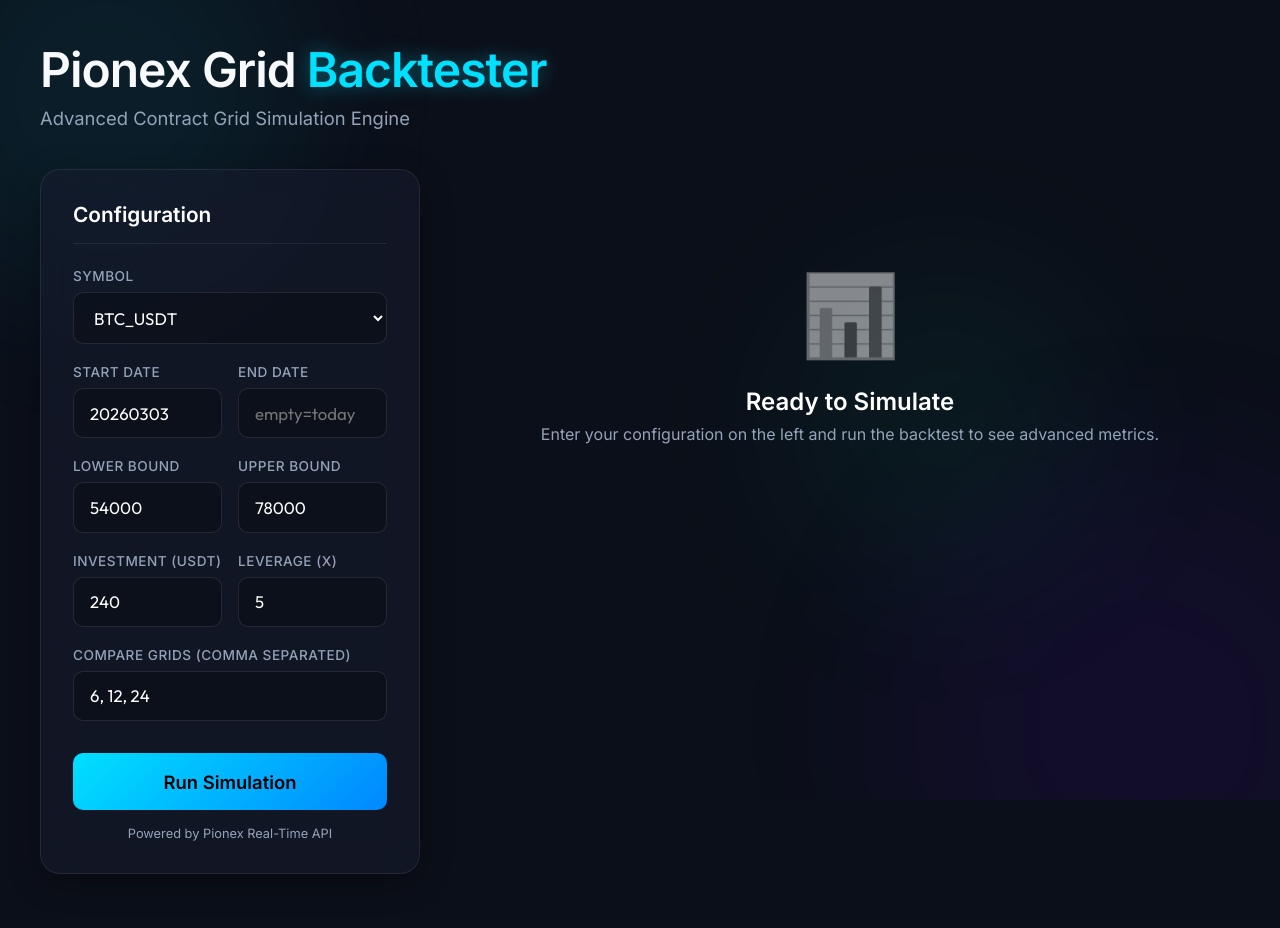
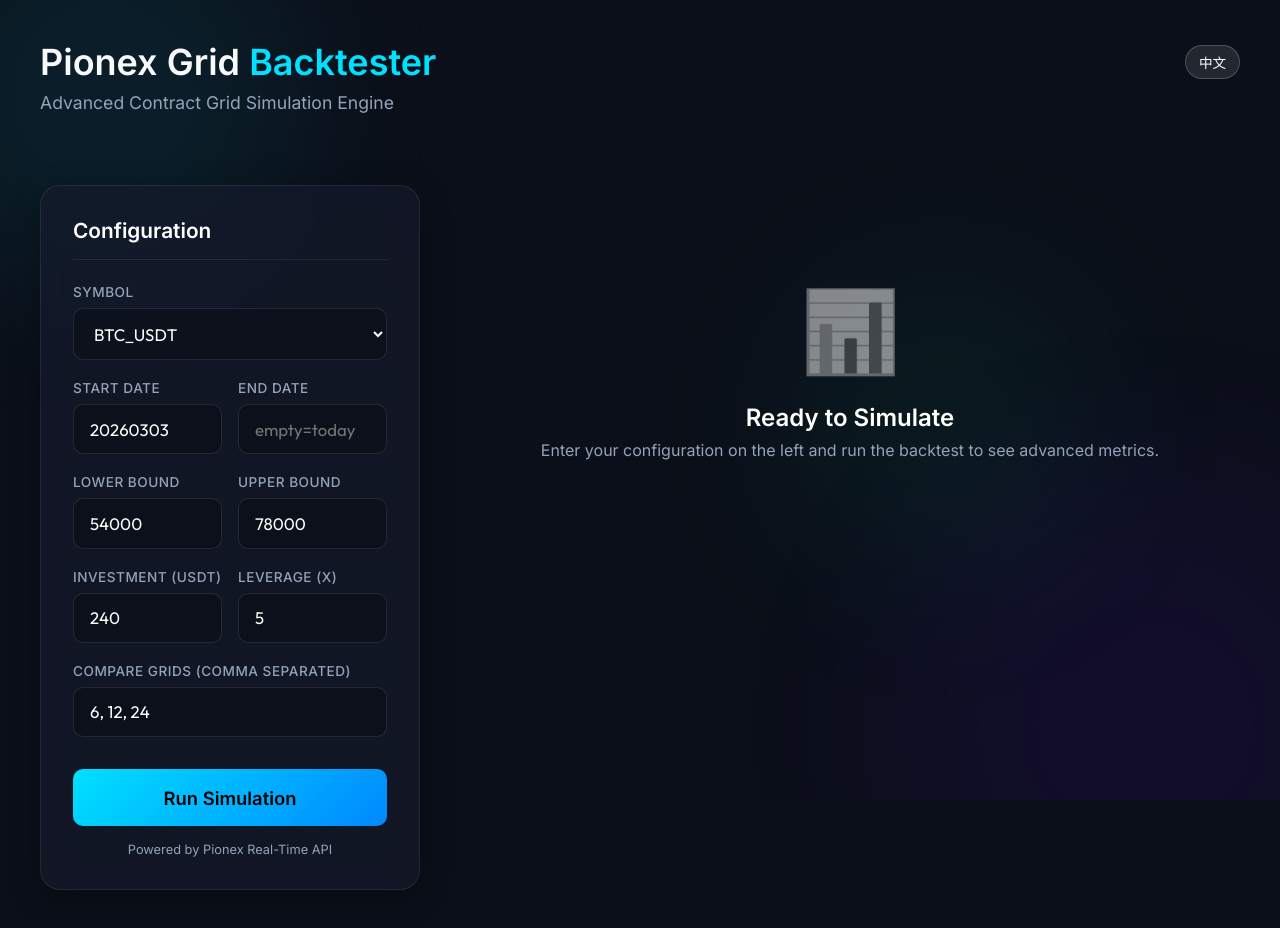
Before and after one commit to whyer123/CryptoGrid_backtester, a plain HTML site: page frontend/index.html in a window 1280 px wide. Drawn offline with Linux system fonts and the light colour scheme.

Commit message:
feat: add i18n English/Chinese toggle

```diff
--- a/frontend/index.html
+++ b/frontend/index.html
@@ -20,22 +20,25 @@
 
     <div class="container">
         <header>
-            <h1>Pionex Grid <span>Backtester</span></h1>
-            <p>Advanced Contract Grid Simulation Engine</p>
+            <div class="header-top">
+                <h1>Pionex Grid <span data-i18n="titleSuffix">Backtester</span></h1>
+                <button id="langToggle" class="lang-btn">中文</button>
+            </div>
+            <p data-i18n="subtitle">Advanced Contract Grid Simulation Engine</p>
         </header>
 
         <main>
             <aside class="config-panel glass-card">
-                <h2>Configuration</h2>
+                <h2 data-i18n="config">Configuration</h2>
                 <form id="backtestForm">
                     <div class="form-group">
-                        <label>Symbol</label>
+                        <label data-i18n="symbol">Symbol</label>
                         <select id="symbol" name="symbol">
                             <option value="BTC_USDT">BTC_USDT</option>
                             <option value="ETH_USDT">ETH_USDT</option>
                             <option value="SOL_USDT">SOL_USDT</option>
                             <option value="SUI_USDT">SUI_USDT</option>
-                            <option value="CUSTOM">Custom...</option>
+                            <option value="CUSTOM" data-i18n="customSymbol">Custom...</option>
                         </select>
                         <input type="text" id="customSymbol" name="customSymbol" class="hidden"
                             placeholder="e.g. DOGE_USDT" style="margin-top: 0.5rem">
@@ -43,49 +46,49 @@
 
                     <div class="form-row">
                         <div class="form-group">
-                            <label>Start Date</label>
+                            <label data-i18n="startDate">Start Date</label>
                             <input type="text" id="start_time" name="start_time" placeholder="YYYYMMDD"
                                 value="20260303">
                         </div>
                         <div class="form-group">
-                            <label>End Date</label>
-                            <input type="text" id="end_time" name="end_time" placeholder="empty=today">
+                            <label data-i18n="endDate">End Date</label>
+                            <input type="text" id="end_time" name="end_time" placeholder="empty=today" data-i18n-placeholder="emptyToday">
                         </div>
                     </div>
 
                     <div class="form-row">
                         <div class="form-group">
-                            <label>Lower Bound</label>
+                            <label data-i18n="lowerBound">Lower Bound</label>
                             <input type="number" id="lower" name="lower" step="any" value="54000">
                         </div>
                         <div class="form-group">
-                            <label>Upper Bound</label>
+                            <label data-i18n="upperBound">Upper Bound</label>
                             <input type="number" id="upper" name="upper" step="any" value="78000">
                         </div>
                     </div>
 
                     <div class="form-row">
                         <div class="form-group">
-                            <label>Investment (USDT)</label>
+                            <label data-i18n="investment">Investment (USDT)</label>
                             <input type="number" id="capital" name="capital" step="any" value="240">
                         </div>
                         <div class="form-group">
-                            <label>Leverage (x)</label>
+                            <label data-i18n="leverage">Leverage (x)</label>
                             <input type="number" id="leverage" name="leverage" step="any" value="5">
                         </div>
                     </div>
 
                     <div class="form-group">
-                        <label>Compare Grids (comma separated)</label>
+                        <label data-i18n="compareGrids">Compare Grids (comma separated)</label>
                         <input type="text" id="grids" name="grids" value="6, 12, 24">
                     </div>
 
                     <button type="submit" class="btn-primary" id="runBtn">
-                        <span class="btn-text">Run Simulation</span>
+                        <span class="btn-text" data-i18n="runSimulation">Run Simulation</span>
                         <div class="spinner hidden" id="spinner"></div>
                     </button>
 
-                    <div style="margin-top: 1rem; font-size: 0.8rem; color: var(--text-muted); text-align: center;">
+                    <div style="margin-top: 1rem; font-size: 0.8rem; color: var(--text-muted); text-align: center;" data-i18n="poweredBy">
                         Powered by Pionex Real-Time API
                     </div>
                 </form>
@@ -102,8 +105,8 @@
 
                 <div id="initialPrompt" class="empty-state">
                     <div class="empty-icon">📊</div>
-                    <h3>Ready to Simulate</h3>
-                    <p>Enter your configuration on the left and run the backtest to see advanced metrics.</p>
+                    <h3 data-i18n="readyTitle">Ready to Simulate</h3>
+                    <p data-i18n="readyDesc">Enter your configuration on the left and run the backtest to see advanced metrics.</p>
                 </div>
             </section>
         </main>
@@ -113,7 +116,7 @@
     <div id="historyModal" class="modal-overlay">
         <div class="modal-content glass-card">
             <div class="modal-header">
-                <h3 id="modalTitle">Match History</h3>
+                <h3 id="modalTitle" data-i18n="matchHistory">Match History</h3>
                 <button id="closeModal" class="close-btn">&times;</button>
             </div>
             <div class="modal-body" id="modalBody">
--- a/frontend/script.js
+++ b/frontend/script.js
@@ -1,6 +1,83 @@
 // 填入您架設後端伺服器的網址 (如果是放在 GitHub Pages，這裡必須填寫您真實的伺服器 IP 或網域)
 // 例如: const BACKEND_URL = 'http://134.xxx.xxx.xxx:8080';
+// 例如: const BACKEND_URL = 'http://134.xxx.xxx.xxx:8080';
 const BACKEND_URL = 'https://whyer123.github.io/CryptoGrid_backtester/'; // 留空則預設為當前網域
+
+const locales = {
+    en: {
+        titleSuffix: "Backtester",
+        subtitle: "Advanced Contract Grid Simulation Engine",
+        config: "Configuration",
+        symbol: "Symbol",
+        customSymbol: "Custom...",
+        startDate: "Start Date",
+        endDate: "End Date",
+        emptyToday: "empty=today",
+        lowerBound: "Lower Bound",
+        upperBound: "Upper Bound",
+        investment: "Investment (USDT)",
+        leverage: "Leverage (x)",
+        compareGrids: "Compare Grids (comma separated)",
+        runSimulation: "Run Simulation",
+        poweredBy: "Powered by Pionex Real-Time API",
+        readyTitle: "Ready to Simulate",
+        readyDesc: "Enter your configuration on the left and run the backtest to see advanced metrics.",
+        matchHistory: "Match History",
+        timeRange: "Time Range",
+        interval: "Interval",
+        startPx: "Start Px",
+        capital: "Capital",
+        grids: "Grids",
+        totalPnl: "Total PNL",
+        gridProfit: "Grid Profit (Matched)",
+        trendPnl: "Trend PNL (Floating)",
+        arbitrageCount: "Arbitrage Count",
+        qtyPerGrid: "Qty per Grid",
+        gridGap: "Grid Gap",
+        times: "times",
+        noArbitrage: "No arbitrage executed yet.",
+        networkError: "Network Error: Make sure backend is running.",
+        unknownError: "Unknown Error from Server",
+        langToggle: "中文"
+    },
+    zh: {
+        titleSuffix: "網格回測",
+        subtitle: "進階合約網格模擬與評估分析引擎",
+        config: "參數設定",
+        symbol: "交易對",
+        customSymbol: "自訂...",
+        startDate: "開始日期",
+        endDate: "結束日期",
+        emptyToday: "留空為今日",
+        lowerBound: "網格下限",
+        upperBound: "網格上限",
+        investment: "總投資額 (USDT)",
+        leverage: "槓桿倍數 (x)",
+        compareGrids: "比較網格數 (用逗號分隔)",
+        runSimulation: "開始回測",
+        poweredBy: "資料來源: Pionex Real-Time API",
+        readyTitle: "準備就緒",
+        readyDesc: "請在左側輸入您的參數，點擊上方按鈕執行回測以查看進階數據。",
+        matchHistory: "歷史套利紀錄",
+        timeRange: "時間範圍",
+        interval: "K線級別",
+        startPx: "開倉價格",
+        capital: "總資金",
+        grids: "格",
+        totalPnl: "總利潤 PNL",
+        gridProfit: "網格利潤 (已掌握)",
+        trendPnl: "浮動盈虧",
+        arbitrageCount: "套利次數",
+        qtyPerGrid: "每格數量",
+        gridGap: "每格利潤差",
+        times: "次",
+        noArbitrage: "尚無套利紀錄",
+        networkError: "網路錯誤：請確認後端伺服器是否正常運作。",
+        unknownError: "來自伺服器的未知錯誤",
+        langToggle: "English"
+    }
+};
+let currentLang = 'en';
 
 document.addEventListener('DOMContentLoaded', () => {
     const defaultBounds = {
@@ -14,6 +91,24 @@ document.addEventListener('DOMContentLoaded', () => {
     const customSymbol = document.getElementById('customSymbol');
     const lowerInput = document.getElementById('lower');
     const upperInput = document.getElementById('upper');
+
+    const langToggle = document.getElementById('langToggle');
+    function updateLanguage() {
+        document.querySelectorAll('[data-i18n]').forEach(el => {
+            const key = el.getAttribute('data-i18n');
+            if(locales[currentLang][key]) el.innerHTML = locales[currentLang][key];
+        });
+        document.querySelectorAll('[data-i18n-placeholder]').forEach(el => {
+            const key = el.getAttribute('data-i18n-placeholder');
+            if(locales[currentLang][key]) el.placeholder = locales[currentLang][key];
+        });
+        langToggle.textContent = locales[currentLang].langToggle;
+    }
+    langToggle.addEventListener('click', () => {
+        currentLang = currentLang === 'en' ? 'zh' : 'en';
+        updateLanguage();
+    });
+    updateLanguage();
 
     const modal = document.getElementById('historyModal');
     const modalTitle = document.getElementById('modalTitle');
@@ -73,13 +168,13 @@ document.addEventListener('DOMContentLoaded', () => {
             const data = await res.json();
 
             if (!res.ok || !data.success) {
-                alert(data.error || "Unknown Error from Server");
+                alert(data.error || locales[currentLang].unknownError);
                 return;
             }
 
             renderResults(data);
         } catch (err) {
-            alert("Network Error: Make sure backend is running.\n" + err.message);
+            alert(`${locales[currentLang].networkError}\n${err.message}`);
         } finally {
             btnText.classList.remove('hidden');
             spinner.classList.add('hidden');
@@ -95,12 +190,14 @@ document.addEventListener('DOMContentLoaded', () => {
         resultsGrid.classList.remove('hidden');
 
         const m = data.metadata;
+        const T = locales[currentLang];
+
         metaInfo.innerHTML = `
-            <div class="meta-item"><span class="meta-label">Symbol</span><span class="meta-val" style="color:var(--primary)">${m.symbol}</span></div>
-            <div class="meta-item"><span class="meta-label">Time Range</span><span class="meta-val" style="font-size:0.95rem">${m.real_start} <br> ${m.real_end}</span></div>
-            <div class="meta-item"><span class="meta-label">Interval</span><span class="meta-val">${m.interval}</span></div>
-            <div class="meta-item"><span class="meta-label">Start Px</span><span class="meta-val">${Number(m.initial_price).toFixed(2)}</span></div>
-            <div class="meta-item"><span class="meta-label">Capital</span><span class="meta-val">${m.total_capital} USDT<br><span style="font-size:0.8rem;color:var(--text-muted)">(${m.investment}x${m.leverage})</span></span></div>
+            <div class="meta-item"><span class="meta-label">${T.symbol}</span><span class="meta-val" style="color:var(--primary)">${m.symbol}</span></div>
+            <div class="meta-item"><span class="meta-label">${T.timeRange}</span><span class="meta-val" style="font-size:0.95rem">${m.real_start} <br> ${m.real_end}</span></div>
+            <div class="meta-item"><span class="meta-label">${T.interval}</span><span class="meta-val">${m.interval}</span></div>
+            <div class="meta-item"><span class="meta-label">${T.startPx}</span><span class="meta-val">${Number(m.initial_price).toFixed(2)}</span></div>
+            <div class="meta-item"><span class="meta-label">${T.capital}</span><span class="meta-val">${m.total_capital} USDT<br><span style="font-size:0.8rem;color:var(--text-muted)">(${m.investment}x${m.leverage})</span></span></div>
         `;
 
         resultsGrid.innerHTML = '';
@@ -118,41 +215,41 @@ document.addEventListener('DOMContentLoaded', () => {
 
             card.innerHTML = `
                 <div class="card-header">
-                    <div class="grid-title">${r.grid_config} Grids</div>
+                    <div class="grid-title">${r.grid_config} ${T.grids}</div>
                     <div class="roi-badge ${bClass}">${sign}${r.roi_percent}% ROI</div>
                 </div>
 
                 <div class="stat-row" style="margin-top: 0.5rem;">
-                    <span class="stat-label">Total PNL</span>
+                    <span class="stat-label">${T.totalPnl}</span>
                     <span class="stat-val val-big ${tClass}">${sign}${r.total_pnl.toFixed(2)} <span style="font-size:1rem;color:var(--text-muted)">USDT</span></span>
                 </div>
 
                 <div style="height:1px; background:rgba(255,255,255,0.05); margin: 0.5rem 0;"></div>
 
                 <div class="stat-row">
-                    <span class="stat-label">Grid Profit (Matched)</span>
+                    <span class="stat-label">${T.gridProfit}</span>
                     <span class="stat-val pos">+${r.grid_profit.toFixed(2)}</span>
                 </div>
 
                 <div class="stat-row">
-                    <span class="stat-label">Trend PNL (Floating)</span>
+                    <span class="stat-label">${T.trendPnl}</span>
                     <span class="stat-val ${r.trend_pnl >= 0 ? 'pos' : 'neg'}">${r.trend_pnl > 0 ? '+' : ''}${r.trend_pnl.toFixed(2)}</span>
                 </div>
 
                 <div style="height:1px; background:rgba(255,255,255,0.05); margin: 0.5rem 0;"></div>
 
                 <div class="stat-row">
-                    <span class="stat-label">Arbitrage Count</span>
-                    <span class="stat-val" style="color:#fff">${r.matches} times</span>
+                    <span class="stat-label">${T.arbitrageCount}</span>
+                    <span class="stat-val" style="color:#fff">${r.matches} ${T.times}</span>
                 </div>
 
                 <div class="stat-row">
-                    <span class="stat-label">Qty per Grid</span>
+                    <span class="stat-label">${T.qtyPerGrid}</span>
                     <span class="stat-val">${r.qty_per_grid.toFixed(5)} ${r.base_coin}</span>
                 </div>
 
                 <div class="stat-row">
-                    <span class="stat-label">Grid Gap</span>
+                    <span class="stat-label">${T.gridGap}</span>
                     <span class="stat-val">${r.gap.toFixed(2)} USDT</span>
                 </div>
             `;
@@ -164,11 +261,12 @@ document.addEventListener('DOMContentLoaded', () => {
     }
 
     function showModal(r) {
-        modalTitle.textContent = `${r.grid_config} Grids - Match History`;
+        const T = locales[currentLang];
+        modalTitle.textContent = `${r.grid_config} ${T.grids} - ${T.matchHistory}`;
         modalBody.innerHTML = '';
 
         if (!r.match_history || r.match_history.length === 0) {
-            modalBody.innerHTML = '<div class="history-empty">No arbitrage executed yet.</div>';
+            modalBody.innerHTML = `<div class="history-empty">${T.noArbitrage}</div>`;
         } else {
             const history = [...r.match_history].reverse();
             history.forEach((h, i) => {
--- a/frontend/style.css
+++ b/frontend/style.css
@@ -33,9 +33,24 @@ body {
 
 .container { max-width: 1400px; margin: 0 auto; padding: 2.5rem; display: flex; flex-direction: column; gap: 2.5rem; }
 
-header h1 { font-size: 3rem; font-weight: 600; letter-spacing: -1px; margin-bottom: 0.5rem; }
-header h1 span { color: var(--primary); text-shadow: 0 0 20px var(--primary-glow); }
-header p { color: var(--text-muted); font-size: 1.15rem; }
+header { text-align: left; margin-bottom: 2rem; position: relative; z-index: 10; }
+.header-top { display: flex; justify-content: space-between; align-items: center; margin-bottom: 0.5rem; }
+header h1 { font-size: 2.25rem; font-weight: 700; margin-bottom: 0; }
+header h1 span { color: var(--primary); }
+header p { color: var(--text-muted); font-size: 1.1rem; }
+
+.lang-btn {
+    background: rgba(255, 255, 255, 0.1);
+    border: 1px solid rgba(255, 255, 255, 0.2);
+    color: white;
+    padding: 0.4rem 0.8rem;
+    border-radius: 20px;
+    cursor: pointer;
+    font-family: var(--font-main);
+    font-size: 0.85rem;
+    transition: all 0.2s ease;
+}
+.lang-btn:hover { background: rgba(255, 255, 255, 0.2); }
 
 main { display: grid; grid-template-columns: 380px 1fr; gap: 2.5rem; align-items: start; }
 
```
